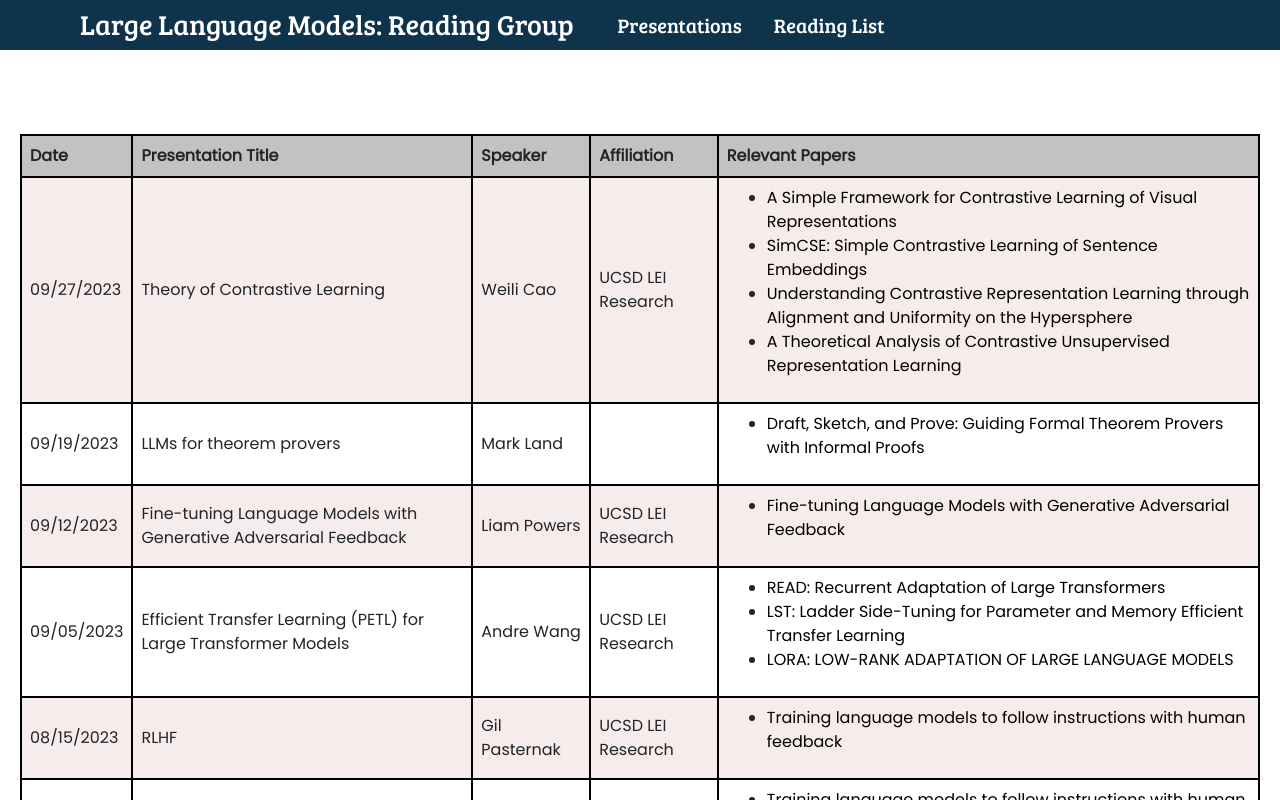
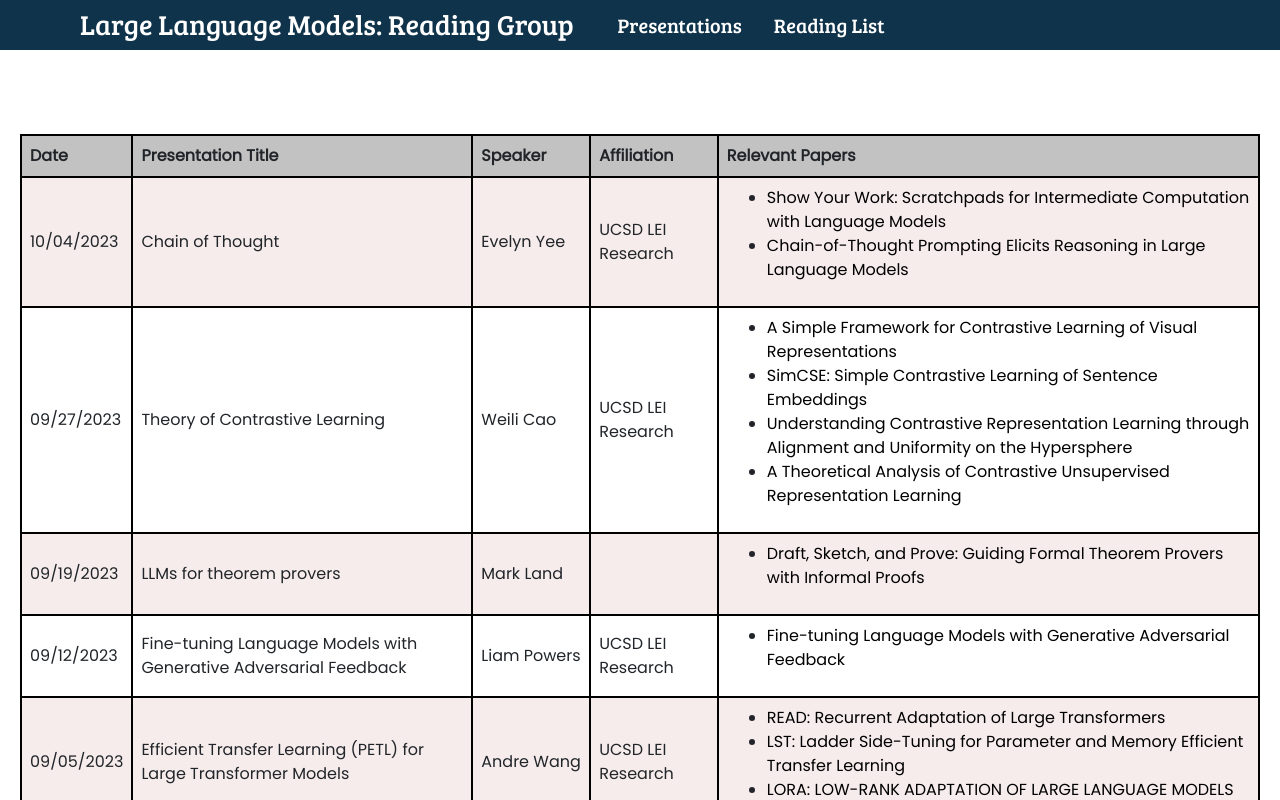
Before and after one commit to lei-seminar/lei-seminar.github.io, a React (Create React App) app: page / in a window 1280 px wide. Shown: the top 800 px of the page. Built offline with nearby package versions, Linux system fonts and the light colour scheme.

Commit message:
Adding presentation data for Oct 4th

```diff
--- a/src/data/presenatationData.js
+++ b/src/data/presenatationData.js
@@ -12,6 +12,16 @@ export const TABLE_HEADERS = [
 
 export const ENTRIES = [
     {
+        "Date": "10/04/2023",
+        "Presentation Title": "Chain of Thought",
+        "Speaker": "Evelyn Yee",
+        "Affiliation": "UCSD LEI Research",
+        "Relevant Papers": [
+            ["Show Your Work: Scratchpads for Intermediate Computation with Language Models", "https://arxiv.org/abs/2112.00114"],
+            ["Chain-of-Thought Prompting Elicits Reasoning in Large Language Models", "https://arxiv.org/abs/2201.11903"]
+        ],
+    },
+    {
          "Date": '09/27/2023',
          "Presentation Title": "Theory of Contrastive Learning",
          "Speaker": "Weili Cao",
@@ -21,7 +31,6 @@ export const ENTRIES = [
              ['SimCSE: Simple Contrastive Learning of Sentence Embeddings', "https://arxiv.org/abs/2104.08821"],
              ['Understanding Contrastive Representation Learning through Alignment and Uniformity on the Hypersphere','https://arxiv.org/abs/2005.10242'],
              ['A Theoretical Analysis of Contrastive Unsupervised Representation Learning', 'https://arxiv.org/abs/1902.09229']
-
          ],
     },
     {
@@ -51,15 +60,6 @@ export const ENTRIES = [
             ["READ: Recurrent Adaptation of Large Transformers", "https://arxiv.org/pdf/2305.15348.pdf"],
             ["LST: Ladder Side-Tuning for Parameter and Memory Efficient Transfer Learning", "https://arxiv.org/abs/2206.06522"],
             ["LORA: LOW-RANK ADAPTATION OF LARGE LANGUAGE MODELS", "https://arxiv.org/pdf/2106.09685.pdf"]
-        ],
-    },
-    {
-        "Date": "08/15/2023",
-        "Presentation Title": "RLHF",
-        "Speaker": "Gil Pasternak",
-        "Affiliation": "UCSD LEI Research",
-        "Relevant Papers": [
-            ["Training language models to follow instructions with human feedback", "https://arxiv.org/pdf/2203.02155.pdf"],
         ],
     },
     {
```
